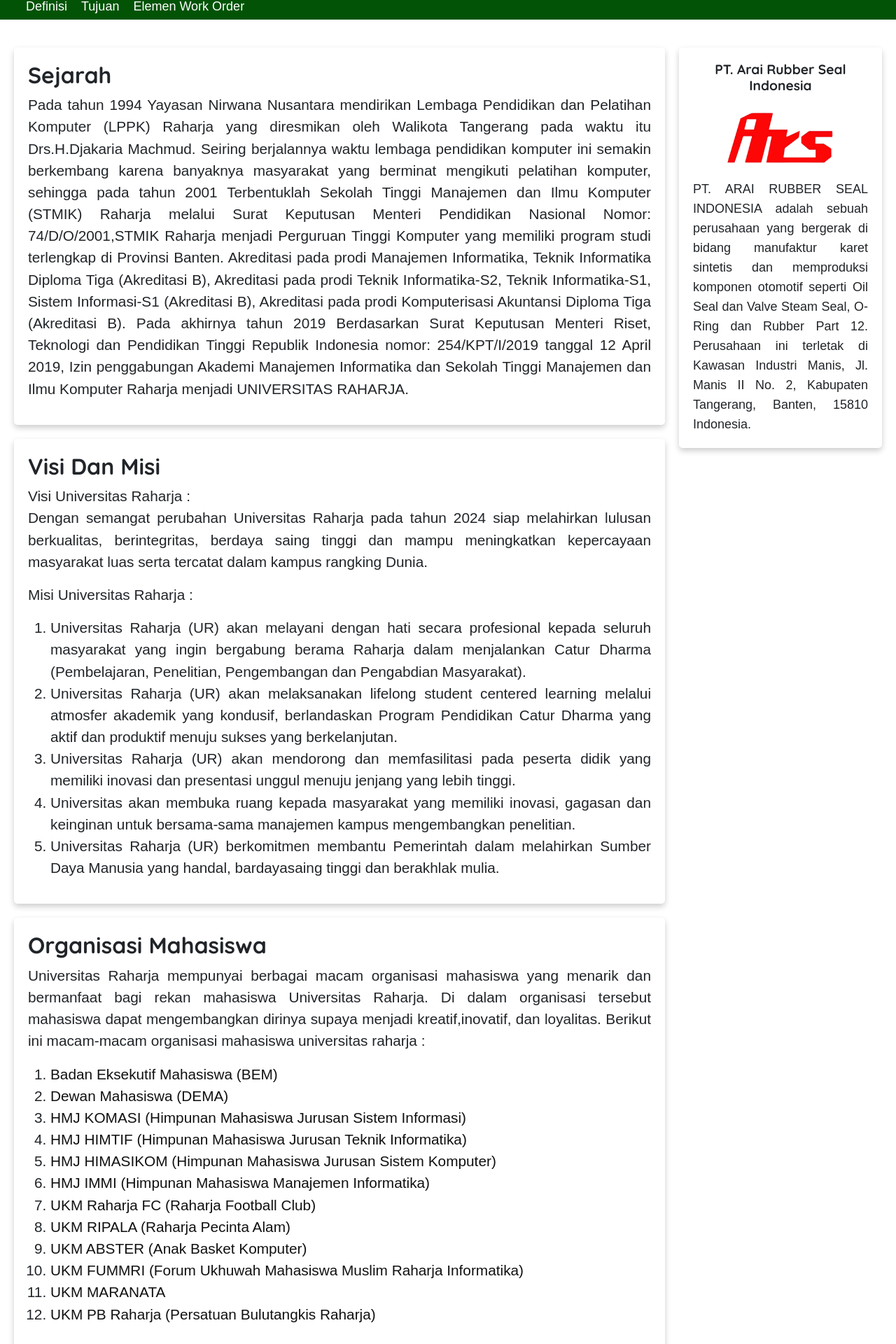
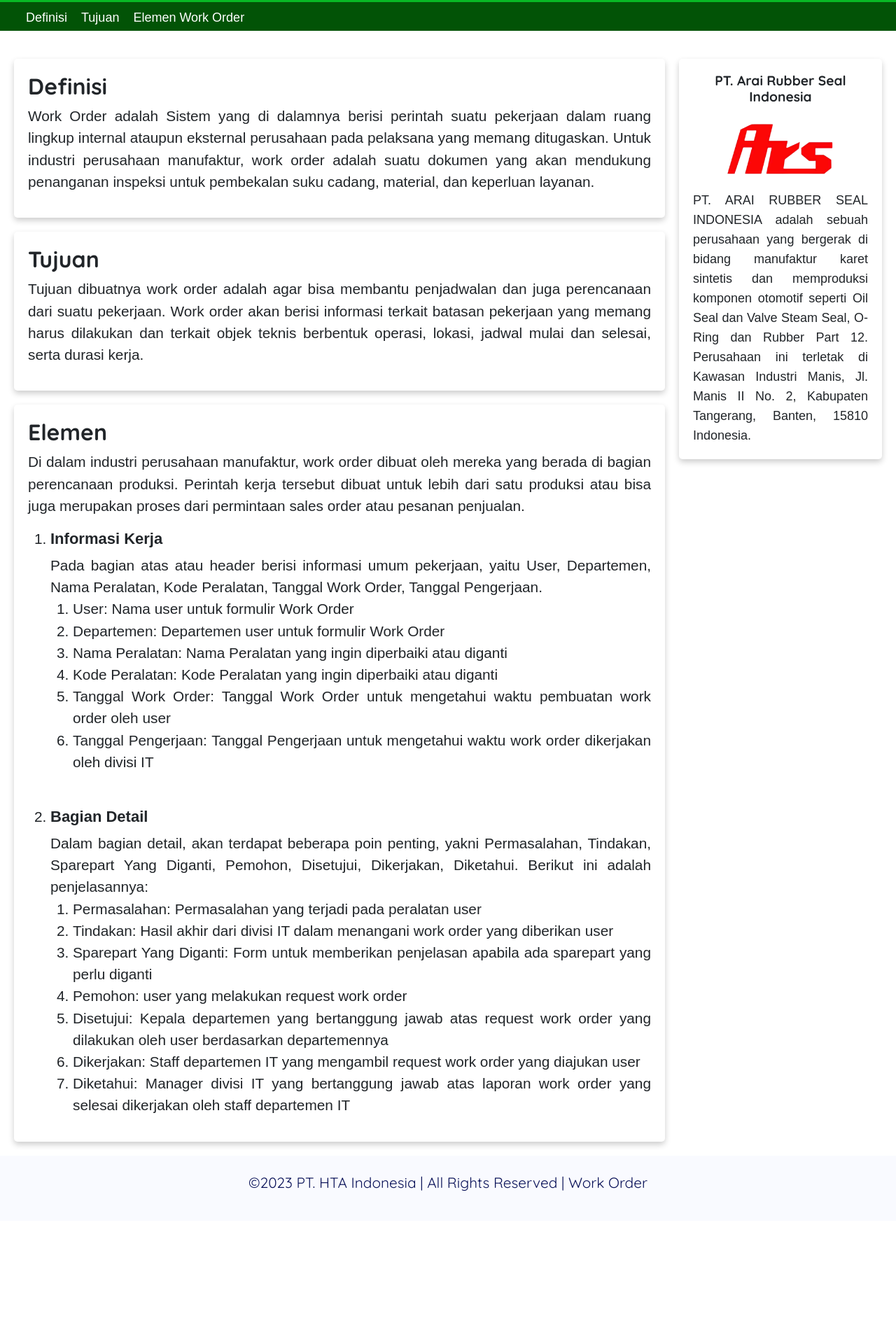
Before and after one commit to firmann19/Landing-Page-WorkOrder-MongoDB-Version, a React (Create React App) app: page /blog in a window 1280 px wide. Shown: the part 315-2235 px from the top of the page at 70% size. After the commit the page ends 2059 px from the top, so only its background shows below. Built offline with nearby package versions, Linux system fonts and the light colour scheme; what debounce-promise would draw is missing.

Commit message:
push malam

```diff
--- a/src/pages/Blog.js
+++ b/src/pages/Blog.js
@@ -12,7 +12,7 @@ function Blog() {
         <header>
           <div class="jumbotron">
             <h1 className="title-blog text-white">Work Order</h1>
-            <p className="m-0">
+            <p>
               Sistem untuk mengelola permintaan pemeliharaan dan pemrosesan
               perintah kerja
             </p>
@@ -36,137 +36,108 @@ function Blog() {
         <main className="main-blog">
           <div id="content">
             <article id="sejarah" class="card-blog">
-              <h2 className="label-blog">Sejarah</h2>
+              <h2 className="label-blog">Definisi</h2>
               <p>
-                Pada tahun 1994 Yayasan Nirwana Nusantara mendirikan Lembaga
-                Pendidikan dan Pelatihan Komputer (LPPK) Raharja yang diresmikan
-                oleh Walikota Tangerang pada waktu itu Drs.H.Djakaria Machmud.
-                Seiring berjalannya waktu lembaga pendidikan komputer ini
-                semakin berkembang karena banyaknya masyarakat yang berminat
-                mengikuti pelatihan komputer, sehingga pada tahun 2001
-                Terbentuklah Sekolah Tinggi Manajemen dan Ilmu Komputer (STMIK)
-                Raharja melalui Surat Keputusan Menteri Pendidikan Nasional
-                Nomor: 74/D/O/2001,STMIK Raharja menjadi Perguruan Tinggi
-                Komputer yang memiliki program studi terlengkap di Provinsi
-                Banten. Akreditasi pada prodi Manajemen Informatika, Teknik
-                Informatika Diploma Tiga (Akreditasi B), Akreditasi pada prodi
-                Teknik Informatika-S2, Teknik Informatika-S1, Sistem
-                Informasi-S1 (Akreditasi B), Akreditasi pada prodi Komputerisasi
-                Akuntansi Diploma Tiga (Akreditasi B). Pada akhirnya tahun 2019
-                Berdasarkan Surat Keputusan Menteri Riset, Teknologi dan
-                Pendidikan Tinggi Republik Indonesia nomor: 254/KPT/I/2019
-                tanggal 12 April 2019, Izin penggabungan Akademi Manajemen
-                Informatika dan Sekolah Tinggi Manajemen dan Ilmu Komputer
-                Raharja menjadi UNIVERSITAS RAHARJA.
+                Work Order adalah Sistem yang di dalamnya berisi perintah suatu
+                pekerjaan dalam ruang lingkup internal ataupun eksternal
+                perusahaan pada pelaksana yang memang ditugaskan. Untuk industri
+                perusahaan manufaktur, work order adalah suatu dokumen yang akan
+                mendukung penanganan inspeksi untuk pembekalan suku cadang,
+                material, dan keperluan layanan.
               </p>
             </article>
 
             <article id="visidanmisi" class="card-blog">
-              <h2 className="label-blog">Visi Dan Misi</h2>
+              <h2 className="label-blog">Tujuan</h2>
               <p>
-                Visi Universitas Raharja :<br />
-                Dengan semangat perubahan Universitas Raharja pada tahun 2024
-                siap melahirkan lulusan berkualitas, berintegritas, berdaya
-                saing tinggi dan mampu meningkatkan kepercayaan masyarakat luas
-                serta tercatat dalam kampus rangking Dunia.
+                Tujuan dibuatnya work order adalah agar bisa membantu
+                penjadwalan dan juga perencanaan dari suatu pekerjaan. Work
+                order akan berisi informasi terkait batasan pekerjaan yang
+                memang harus dilakukan dan terkait objek teknis berbentuk
+                operasi, lokasi, jadwal mulai dan selesai, serta durasi kerja.
               </p>
-              <p>Misi Universitas Raharja :</p>
-              <ol>
-                <li>
-                  Universitas Raharja (UR) akan melayani dengan hati secara
-                  profesional kepada seluruh masyarakat yang ingin bergabung
-                  berama Raharja dalam menjalankan Catur Dharma (Pembelajaran,
-                  Penelitian, Pengembangan dan Pengabdian Masyarakat).
-                </li>
-                <li>
-                  Universitas Raharja (UR) akan melaksanakan lifelong student
-                  centered learning melalui atmosfer akademik yang kondusif,
-                  berlandaskan Program Pendidikan Catur Dharma yang aktif dan
-                  produktif menuju sukses yang berkelanjutan.
-                </li>
-                <li>
-                  Universitas Raharja (UR) akan mendorong dan memfasilitasi pada
-                  peserta didik yang memiliki inovasi dan presentasi unggul
-                  menuju jenjang yang lebih tinggi.
-                </li>
-                <li>
-                  Universitas akan membuka ruang kepada masyarakat yang memiliki
-                  inovasi, gagasan dan keinginan untuk bersama-sama manajemen
-                  kampus mengembangkan penelitian.
-                </li>
-                <li>
-                  Universitas Raharja (UR) berkomitmen membantu Pemerintah dalam
-                  melahirkan Sumber Daya Manusia yang handal, bardayasaing
-                  tinggi dan berakhlak mulia.
-                </li>
-              </ol>
             </article>
 
             <article id="organisasimahasiswa" class="card-blog">
-              <h2 className="label-blog">Organisasi Mahasiswa</h2>
+              <h2 className="label-blog">Elemen</h2>
               <p>
-                Universitas Raharja mempunyai berbagai macam organisasi
-                mahasiswa yang menarik dan bermanfaat bagi rekan mahasiswa
-                Universitas Raharja. Di dalam organisasi tersebut mahasiswa
-                dapat mengembangkan dirinya supaya menjadi kreatif,inovatif, dan
-                loyalitas. Berikut ini macam-macam organisasi mahasiswa
-                universitas raharja :
+                Di dalam industri perusahaan manufaktur, work order dibuat oleh
+                mereka yang berada di bagian perencanaan produksi. Perintah
+                kerja tersebut dibuat untuk lebih dari satu produksi atau bisa
+                juga merupakan proses dari permintaan sales order atau pesanan
+                penjualan.
               </p>
               <ol>
                 <li>
-                  <a href="https://widuri.raharja.info/index.php?title=Badan_Eksekutif_Mahasiswa_(BEM)_Raharja">
-                    Badan Eksekutif Mahasiswa (BEM)
-                  </a>
+                  <h5 className="text-2xl fw-semibold">Informasi Kerja</h5>
+                  <p>
+                    Pada bagian atas atau header berisi informasi umum
+                    pekerjaan, yaitu User, Departemen, Nama Peralatan, Kode
+                    Peralatan, Tanggal Work Order, Tanggal Pengerjaan.
+                    <ol>
+                      <li>User: Nama user untuk formulir Work Order</li>
+                      <li>
+                        Departemen: Departemen user untuk formulir Work Order
                       </li>
                       <li>
-                  <a href="https://widuri.raharja.info/index.php?title=Dewan_Mahasiswa_(DEMA)_Raharja">
-                    Dewan Mahasiswa (DEMA)
-                  </a>
+                        Nama Peralatan: Nama Peralatan yang ingin diperbaiki
+                        atau diganti
                       </li>
                       <li>
-                  <a href="https://komasi-rhj.blogspot.com/">
-                    HMJ KOMASI (Himpunan Mahasiswa Jurusan Sistem Informasi)
-                  </a>
+                        Kode Peralatan: Kode Peralatan yang ingin diperbaiki
+                        atau diganti
                       </li>
                       <li>
-                  <a href="https://himtif.org/">
-                    HMJ HIMTIF (Himpunan Mahasiswa Jurusan Teknik Informatika)
-                  </a>
+                        Tanggal Work Order: Tanggal Work Order untuk mengetahui
+                        waktu pembuatan work order oleh user
                       </li>
                       <li>
-                  <a href="#">
-                    HMJ HIMASIKOM (Himpunan Mahasiswa Jurusan Sistem Komputer)
-                  </a>
+                        Tanggal Pengerjaan: Tanggal Pengerjaan untuk mengetahui
+                        waktu work order dikerjakan oleh divisi IT
+                      </li>
+                    </ol>
+                  </p>
+                </li>
+
+                <br />
+
+                <li>
+                  <h5 className="text-2xl fw-semibold">Bagian Detail</h5>
+                  <p>
+                    Dalam bagian detail, akan terdapat beberapa poin penting,
+                    yakni Permasalahan, Tindakan, Sparepart Yang Diganti,
+                    Pemohon, Disetujui, Dikerjakan, Diketahui. Berikut ini
+                    adalah penjelasannya:
+                    <ol>
+                      <li>
+                        Permasalahan: Permasalahan yang terjadi pada peralatan
+                        user
                       </li>
                       <li>
-                  <a href="#">
-                    HMJ IMMI (Himpunan Mahasiswa Manajemen Informatika)
-                  </a>
+                        Tindakan: Hasil akhir dari divisi IT dalam menangani
+                        work order yang diberikan user
                       </li>
                       <li>
-                  <a href="#">UKM Raharja FC (Raharja Football Club)</a>
+                        Sparepart Yang Diganti: Form untuk memberikan penjelasan
+                        apabila ada sparepart yang perlu diganti
+                      </li>
+                      <li>Pemohon: user yang melakukan request work order</li>
+                      <li>
+                        Disetujui: Kepala departemen yang bertanggung jawab atas
+                        request work order yang dilakukan oleh user berdasarkan
+                        departemennya
                       </li>
                       <li>
-                  <a href="https://widuri.raharja.info/index.php?title=RIPALA">
-                    UKM RIPALA (Raharja Pecinta Alam)
-                  </a>
+                        Dikerjakan: Staff departemen IT yang mengambil request
+                        work order yang diajukan user
                       </li>
                       <li>
-                  <a href="https://widuri.raharja.info/index.php?title=ABSTER">
-                    UKM ABSTER (Anak Basket Komputer)
-                  </a>
+                        Diketahui: Manager divisi IT yang bertanggung jawab atas
+                        laporan work order yang selesai dikerjakan oleh staff
+                        departemen IT
                       </li>
-                <li>
-                  <a href="https://widuri.raharja.info/index.php?title=FUMMRI">
-                    UKM FUMMRI (Forum Ukhuwah Mahasiswa Muslim Raharja
-                    Informatika)
-                  </a>
-                </li>
-                <li>
-                  <a href="#">UKM MARANATA</a>
-                </li>
-                <li>
-                  <a href="#">UKM PB Raharja (Persatuan Bulutangkis Raharja)</a>
+                    </ol>
+                  </p>
                 </li>
               </ol>
             </article>
@@ -174,14 +145,15 @@ function Blog() {
           <aside>
             <article class="card-blog">
               <header className="text-center">
-                <h4 className="label">
-                  PT. Arai Rubber Seal Indonesia
-                </h4>
+                <h4 className="label">PT. Arai Rubber Seal Indonesia</h4>
                 <img class="profile-img" src={LogoARS} />
               </header>
 
               <section>
-                <p className="info text-lg m-0" style={{textAlign: "justify"}}>
+                <p
+                  className="info text-lg m-0"
+                  style={{ textAlign: "justify" }}
+                >
                   PT. ARAI RUBBER SEAL INDONESIA adalah sebuah perusahaan yang
                   bergerak di bidang manufaktur karet sintetis dan memproduksi
                   komponen otomotif seperti Oil Seal dan Valve Steam Seal,
```
Lines whose indentation alone changed are shown as unchanged.
